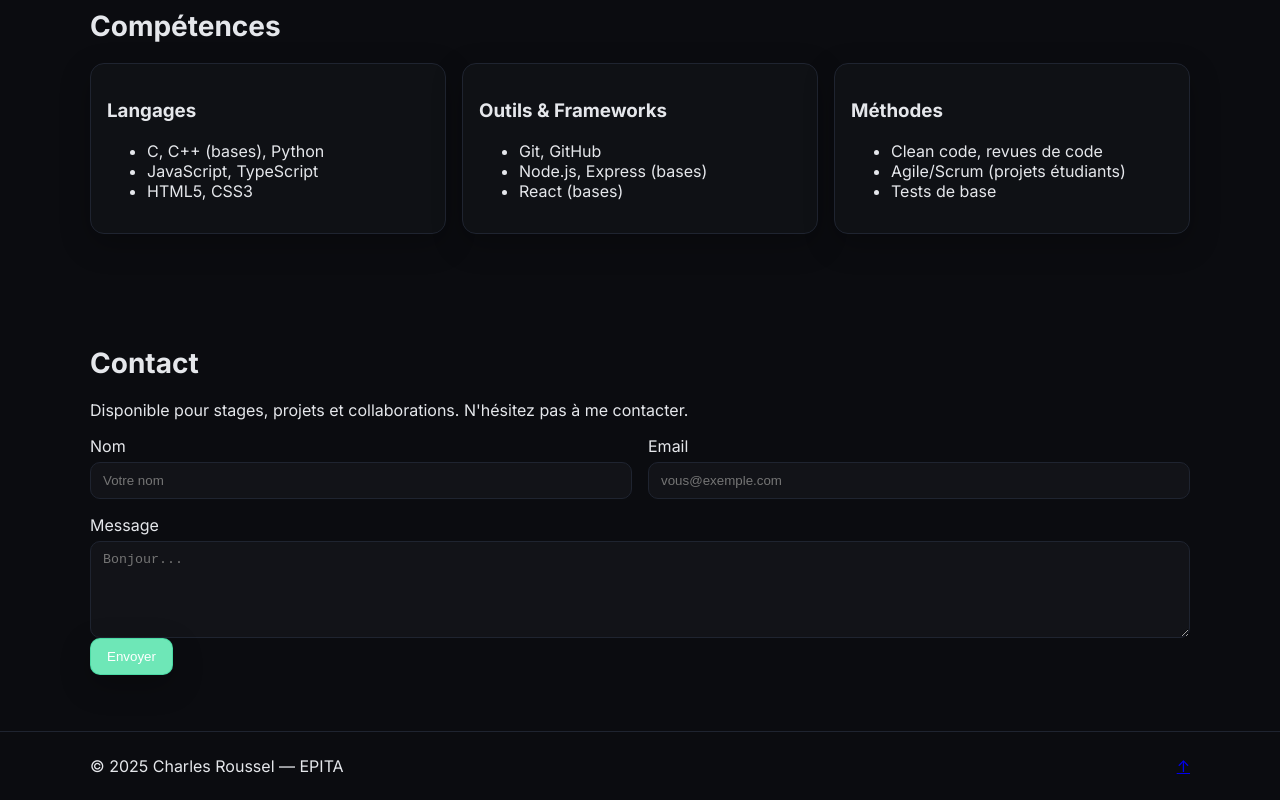
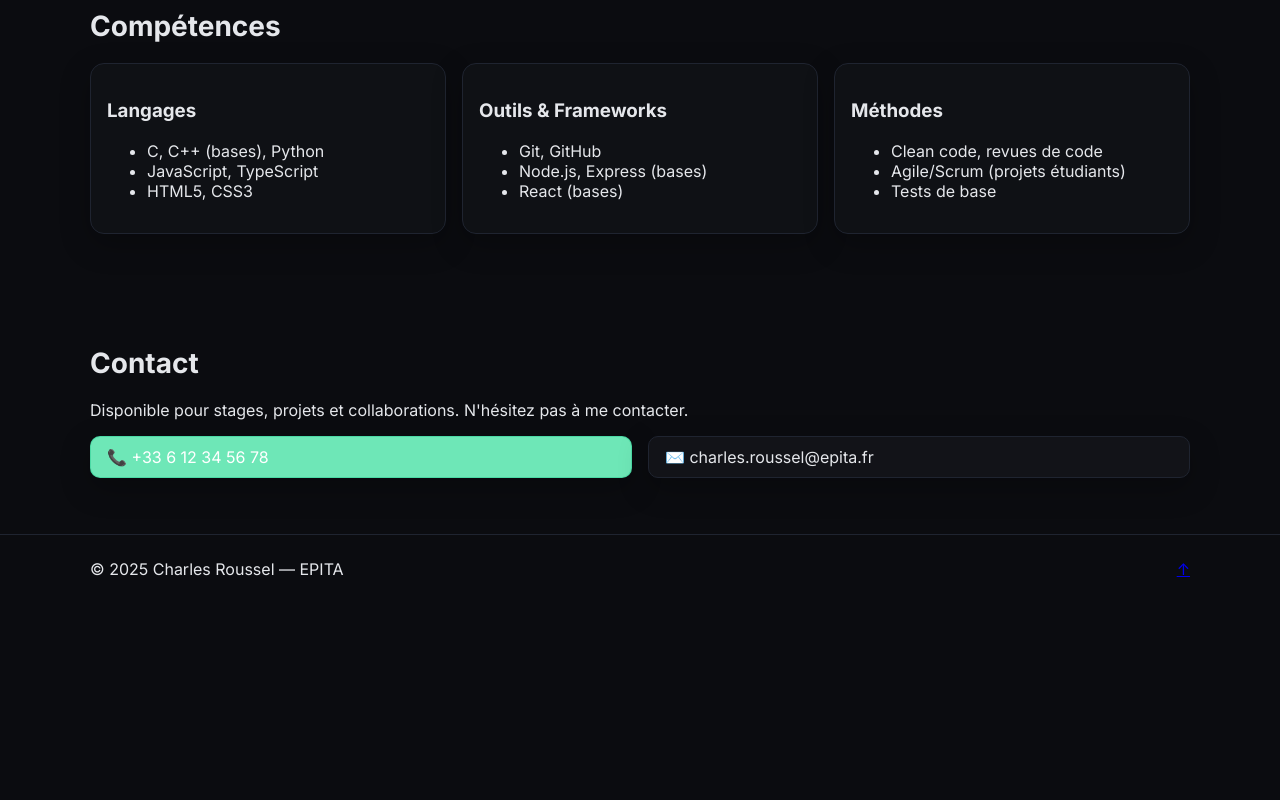
Before and after one commit to CharlesRou/Charles-Roussel-Portfolio, a plain HTML site: page index.html in a window 1280 px wide. Shown: the part 1018-1818 px from the top of the page. After the commit the page ends 1621 px from the top, so only its background shows below. Drawn offline with Linux system fonts and the light colour scheme.

Commit message:
Update index.html

```diff
--- a/index.html
+++ b/index.html
@@ -124,23 +124,10 @@
             <div class="container">
                 <h2>Contact</h2>
                 <p>Disponible pour stages, projets et collaborations. N'hésitez pas à me contacter.</p>
-                <form class="contact-form" name="contact" netlify>
-                    <div class="grid form-grid">
-                        <label>
-                            <span>Nom</span>
-                            <input type="text" name="name" placeholder="Votre nom" required>
-                        </label>
-                        <label>
-                            <span>Email</span>
-                            <input type="email" name="email" placeholder="vous@exemple.com" required>
-                        </label>
-                        <label class="full">
-                            <span>Message</span>
-                            <textarea name="message" rows="5" placeholder="Bonjour..." required></textarea>
-                        </label>
-                    </div>
-                    <button class="btn primary" type="submit">Envoyer</button>
-                </form>
+                <div class="grid form-grid">
+                    <a class="btn primary" href="tel:+33612345678">📞 +33 6 12 34 56 78</a>
+                    <a class="btn" href="mailto:charles.roussel@epita.fr">✉️ charles.roussel@epita.fr</a>
+                </div>
             </div>
         </section>
     </main>
```
